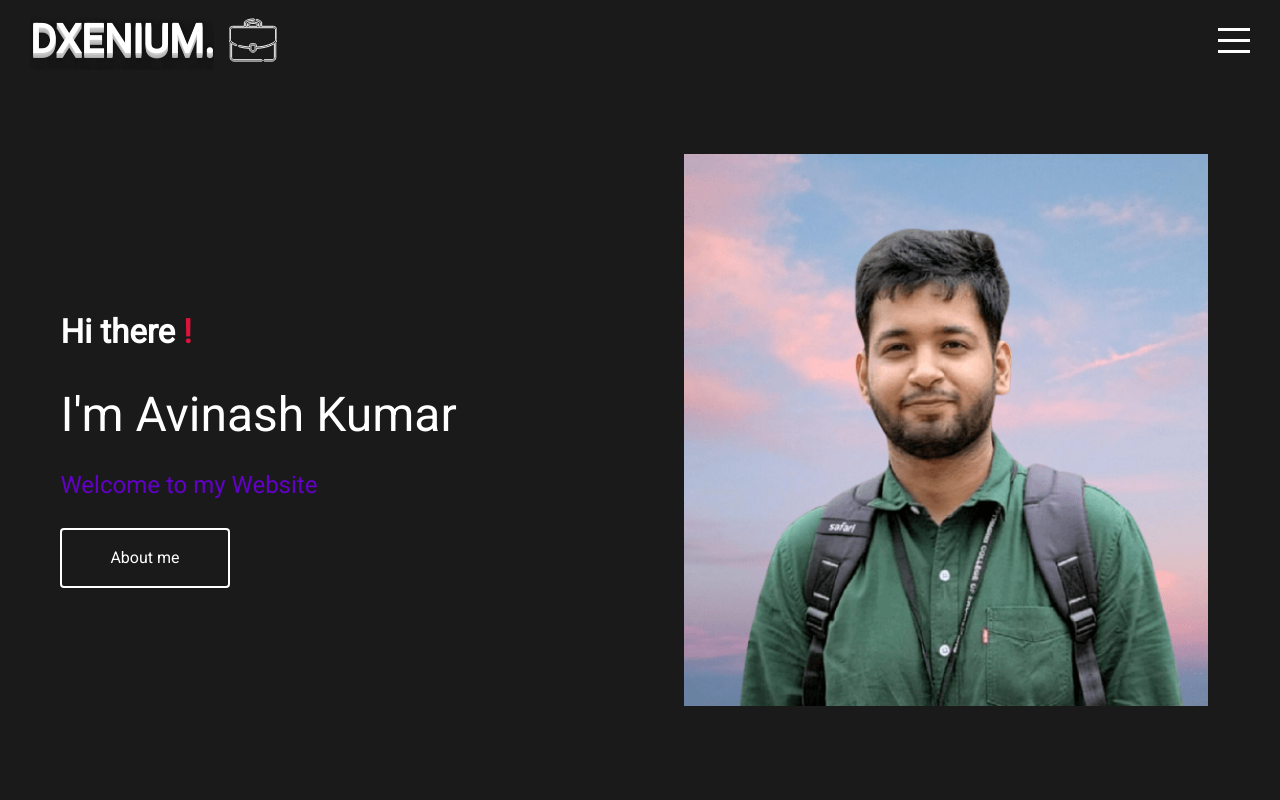
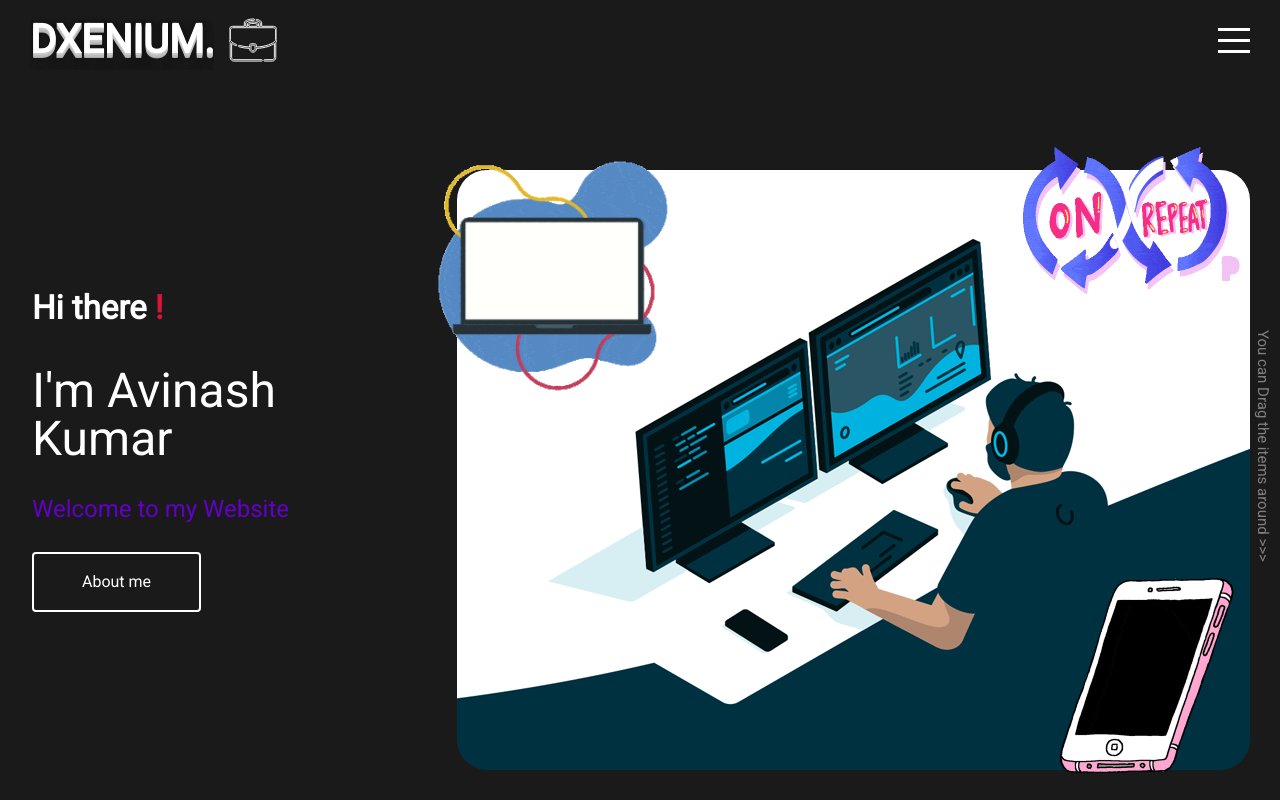
Before and after one commit to DarkXenium/Portfolio, a React (Create React App) app: page / in a window 1280 px wide. Built offline with nearby package versions, Linux system fonts and the light colour scheme; the HTML template or start-up script is replaced by a standard one.

Commit message:
changed landing page and made changes to paragraph

```diff
--- a/src/App.jsx
+++ b/src/App.jsx
@@ -7,10 +7,9 @@ import Menu from "./components/menu/Menu";
 import Progress from "./components/progress/Progress";
 import Landing from "./components/landing/Landing";
 import Project from "./components/projects/Project";
+import Experience from "./components/experience/Experience";
+import { useState } from "react";
 import "./app.scss";
-import { motion } from "framer-motion";
-import { useState } from "react";
-import Experience from "./components/experience/Experience";
 
 function App() {
   const [menuOpen, setMenuOpen] = useState(false);
--- a/src/components/intro/Intro.jsx
+++ b/src/components/intro/Intro.jsx
@@ -141,14 +141,13 @@ export default function Intro() {
             </div>
           </div>
           <h2>
-            As a Computer Science graduate, I bring a growth mindset,
-            flexibility, and problem-solving skills to the table. I'm eager to
-            apply the skills I've acquired through my studies and
-            extracurricular activities. Open to learning new technologies, I'm
-            always striving to improve. Constructive criticism helps me grow
-            professionally, and my persistence and willingness to learn make me
-            a valuable asset to any company. Actively seeking opportunities to
-            contribute to a team and continue my career.
+            As a passionate software engineer based in Bangalore, I have
+            professional experience at SafeSend and CuriousJr. Skilled in C#,
+            .NET, React JS, and MS SQL, I excel in back-end development and UI
+            enhancement. With certifications in Azure, React JS, SQL, frontend
+            development, and both high-level and low-level design, I am
+            committed to continuous learning and professional growth, making me
+            a valuable asset to any team.
           </h2>
           <h1>Some of things I am interested in </h1>
           <h3>
--- a/src/components/landing/Landing.jsx
+++ b/src/components/landing/Landing.jsx
@@ -1,4 +1,3 @@
-import React from "react";
 import "./landing.scss";
 import styled from "styled-components";
 import { motion, useAnimation } from "framer-motion";
@@ -19,9 +18,7 @@ const Section = styled.section`
 
 const Container = styled.div`
   display: grid;
-  grid-template-columns: 1fr 1fr;
-  height: 118vh;
-  padding: 3rem calc((100vw - 1300px) / 2);
+  grid-template-columns: 1fr 2fr;
 
   @media screen and (max-width: 768px) {
     grid-grid-template-columns: 1fr;
@@ -93,8 +90,8 @@ const Image = styled(motion.img)`
   position: absolute;
   width: 100%;
   height: 100%;
-  max-width: 250px;
-  max-height: 250px;
+  max-width: 15rem;
+  max-height: 15rem;
 `;
 
 const ColumnRight = styled.div`
@@ -106,7 +103,7 @@ const ColumnRight = styled.div`
   overflow: hidden;
 
   ${Image}:nth-child(1) {
-    top: 65px;
+    top: 1rem;
     left: 5px;
 
     ${media.desktop} {
@@ -117,7 +114,7 @@ const ColumnRight = styled.div`
   }
 
   ${Image}:nth-child(2) {
-    top: 160px;
+    top: 0rem;
     right: 30px;
     width: 600px;
     height: 160px;
@@ -130,8 +127,8 @@ const ColumnRight = styled.div`
   }
 
   ${Image}:nth-child(3) {
-    top: 350px;
-    left: 50px;
+    top: 26rem;
+    right: 1rem;
     ${media.desktop} {
       top: 30rem;
       left: 2rem;
@@ -175,14 +172,14 @@ const Landing = () => {
           >
             Welcome to my Website
           </motion.h2>
-          {/* <motion.h2
+          <motion.h2
             id="vertical"
             initial="hidden"
             animate="visible"
             transition={{ duration: 1 }}
           >
             You can Drag the items around &gt;&gt;&gt;
-          </motion.h2> */}
+          </motion.h2>
           <a href="#intro">
             <Button
               whileHover={{ scale: 0.9 }}
@@ -200,13 +197,57 @@ const Landing = () => {
           </a>
         </ColumnLeft>
         <ColumnRight>
-          <motion.img
-            initial={{ opacity: 0, size: 1.5 }}
-            animate={{ opacity: 1, transition: { duration: 2 } }}
-            className="myphoto"
-            src="images/profilepic.png"
-            alt="image"
+          <Image
+            src="images/code.gif"
+            alt="code"
+            whileTap={{ scale: 0.9 }}
+            drag={true}
+            dragConstraints={{ left: 0, right: 250, top: 0, bottom: 50 }}
+            initial={{ opacity: 0, y: -100 }}
+            animate={{
+              opacity: 1,
+              y: 0,
+              zIndex: 1,
+              transition: { duration: 1 },
+            }}
           />
+
+          <Image
+            src="images/repeat2.gif"
+            alt="onrepeat"
+            whileTap={{ scale: 0.8 }}
+            drag={true}
+            dragConstraints={{ left: 0, right: 0, top: 0, bottom: 50 }}
+            initial={{ opacity: 0, x: -100, y: -100 }}
+            animate={{
+              opacity: 1,
+              x: 0,
+              y: 0,
+              zIndex: 1,
+              transition: { duration: 1 },
+            }}
+          />
+          <Image
+            src="images/mobilep.gif"
+            alt="mobile"
+            whileTap={{ scale: 0.9 }}
+            drag={true}
+            dragConstraints={{ left: 0, right: 0, top: 0, bottom: 0 }}
+            initial={{ opacity: 0, y: 100, zIndex: 0 }}
+            animate={{
+              opacity: 1,
+              y: 0,
+              zIndex: 1,
+              transition: { duration: 1 },
+            }}
+          />
+          <motion.div
+            className="workstationImage"
+            initial={{ opacity: 0 }}
+            animate={{ opacity: 1, transition: { duration: 1 } }}
+          >
+            <img src="images/codingOnTwoPcs.gif  " alt="workstation" />
+          </motion.div>
         </ColumnRight>
       </Container>
     </Section>
--- a/src/components/landing/landing.scss
+++ b/src/components/landing/landing.scss
@@ -5,9 +5,6 @@ b{
     overflow: hidden;
     color: crimson;
 }
-.myphoto{
-    position: relative;
-    bottom: 5vmin;
-    height: 70%;
-    width: 95%;
+.workstationImage {
+    border-radius: 30px;
 }
--- a/src/components/progress/Progress.jsx
+++ b/src/components/progress/Progress.jsx
@@ -94,10 +94,10 @@ export default function Progress() {
                     <img src="images/react.webp" alt="" />
                     <h2>React JS</h2>
                 </div>
-                <div className="item">
+                {/* <div className="item">
                     <img src="images/nextjs.webp" alt="" />
                     <h2>Next JS</h2>
-                </div>
+                </div> */}
                 <div className="item">
                     <img src="images/blockly.svg" alt="" />
                     <h2>Blockly JS</h2>
```
Also changed, not shown: public/images/codingOnTwoPcs.gif (added), 1 other file (tests, documents, lock files or other folders).
